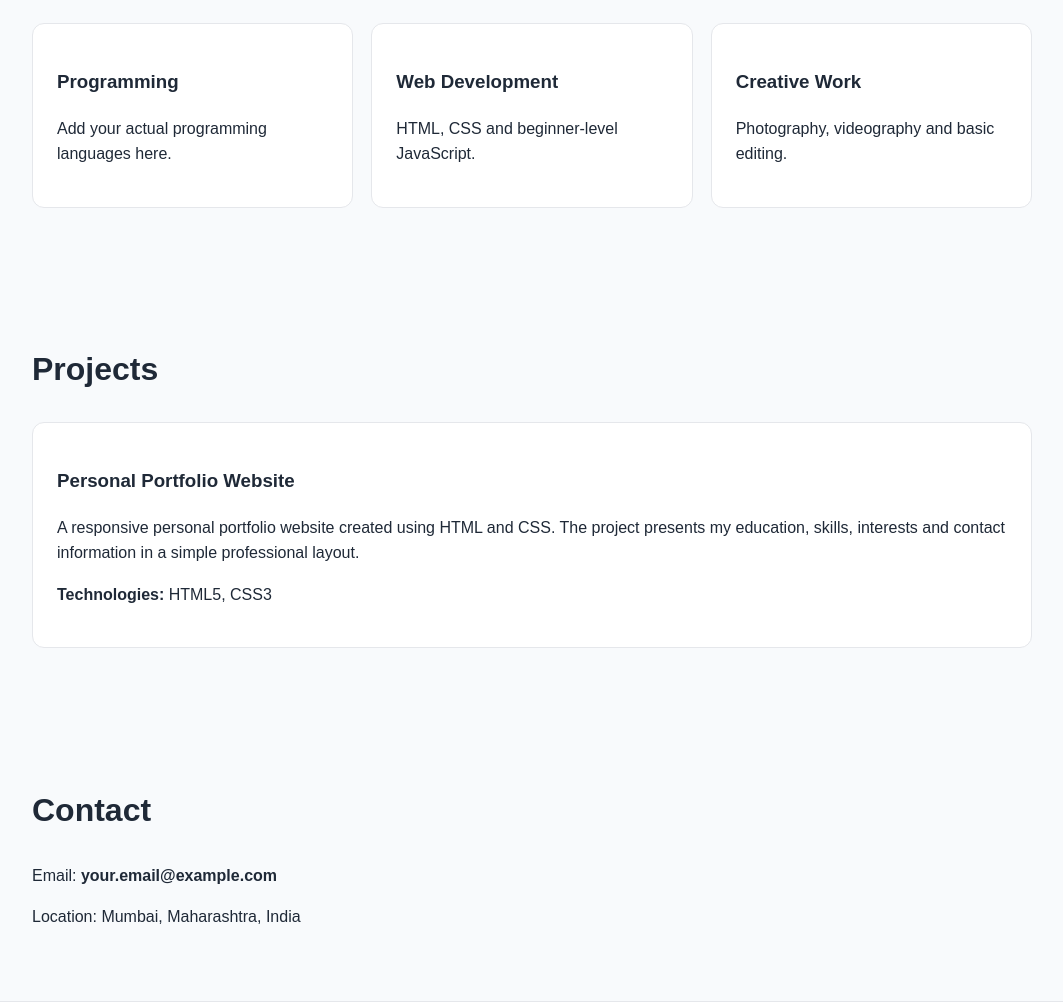
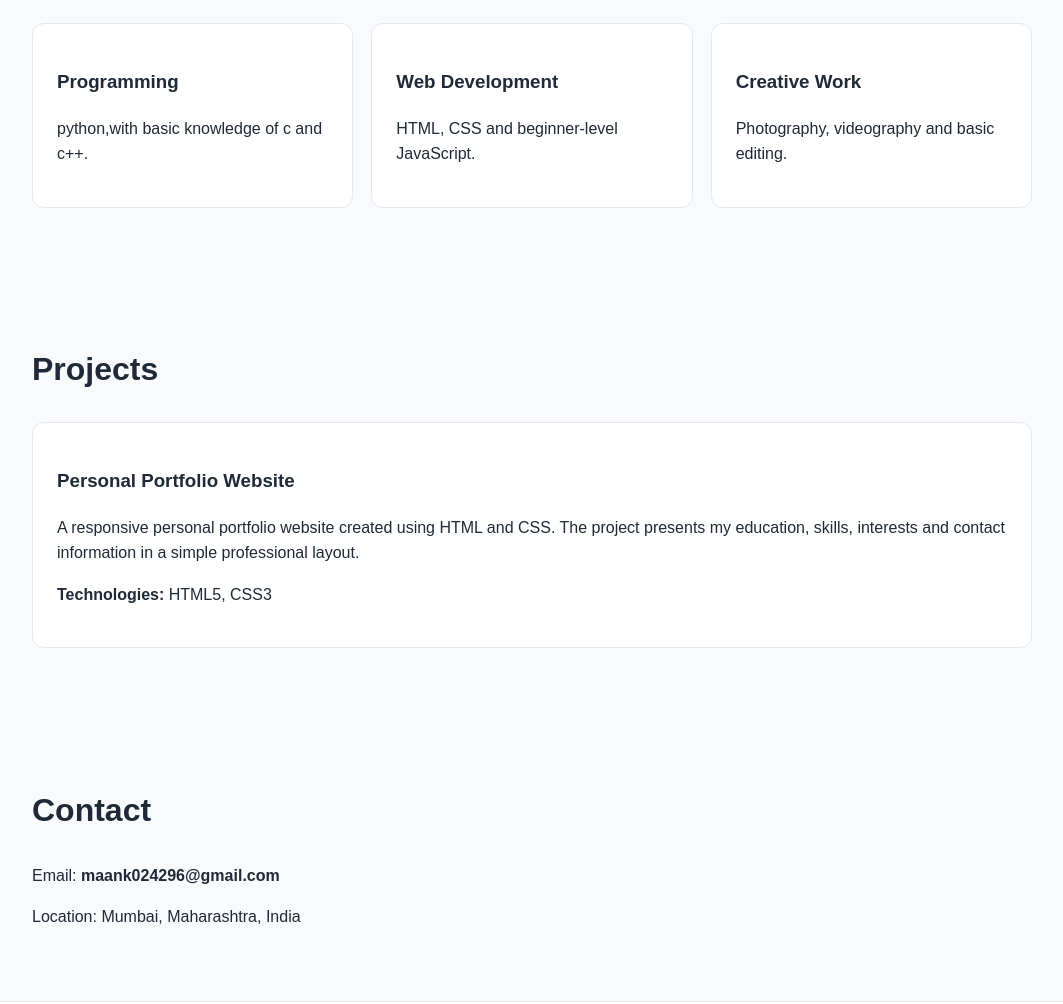
Before and after one commit to maank024296-tech/personal-portfolio, a plain HTML site: page index.html in a window 1280 px wide. Shown: the part 1001-2005 px from the top of the page, without its empty margins (108-1171 px from the left). Drawn offline with Linux system fonts and the light colour scheme.

Commit message:
index.html

```diff
--- a/index.html
+++ b/index.html
@@ -44,7 +44,7 @@
     <section id="skills" class="section container">
       <h2>Skills</h2>
       <div class="cards">
-        <div class="card"><h3>Programming</h3><p>Add your actual programming languages here.</p></div>
+        <div class="card"><h3>Programming</h3><p>python,with basic knowledge of c and c++.</p></div>
         <div class="card"><h3>Web Development</h3><p>HTML, CSS and beginner-level JavaScript.</p></div>
         <div class="card"><h3>Creative Work</h3><p>Photography, videography and basic editing.</p></div>
       </div>
@@ -65,7 +65,7 @@
 
     <section id="contact" class="section container">
       <h2>Contact</h2>
-      <p>Email: <strong>your.email@example.com</strong></p>
+      <p>Email: <strong>maank024296@gmail.com</strong></p>
       <p>Location: Mumbai, Maharashtra, India</p>
     </section>
   </main>
```
